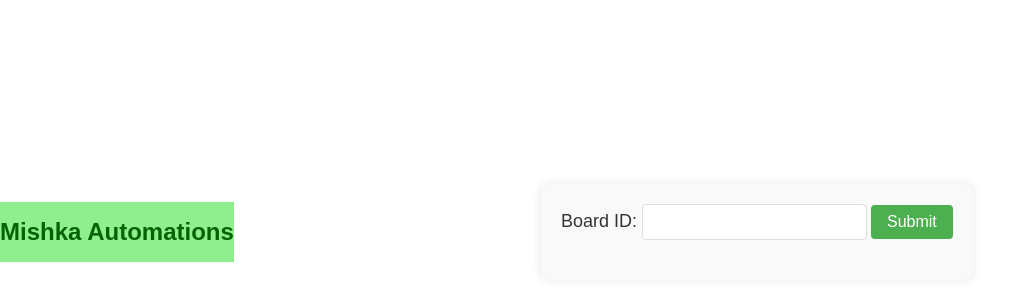
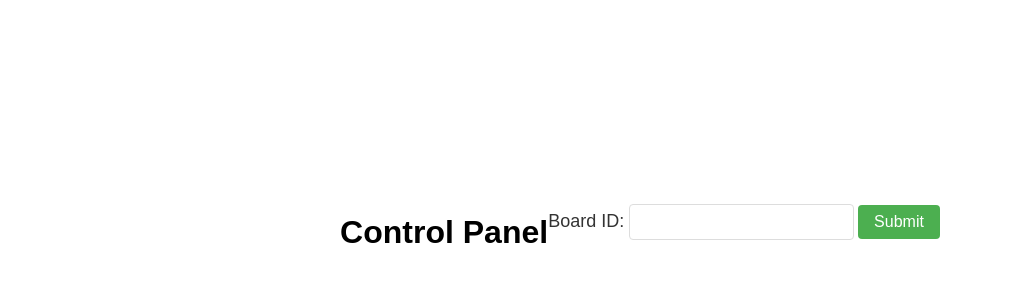
Before and after one commit to Chirag950/Mishkaapi, a website: page public/index.html in a window 1280 px wide. Shown: the part 168-468 px from the top of the page, without its empty margins (0-1016 px from the left). Drawn offline with nearby package versions, Linux system fonts and the light colour scheme.

Commit message:
version19

```diff
--- a/public/index.html
+++ b/public/index.html
@@ -2,7 +2,7 @@
 <html>
 <head>
   <meta charset="UTF-8">
-  <title>Mishka Automations!</title>
+  <title>Control Panel</title>
   <style>
     /* Reset some default styles */
     html, body {
@@ -10,6 +10,7 @@
       padding: 0;
       font-family: Arial, sans-serif;
     }
+
     /* Center the h1 element */
     body {
       display: flex;
@@ -20,18 +21,12 @@
 
     /* Top navigation bar */
     .topnav {
-  background-color: lightgreen;
+      background-color: #333;
       overflow: hidden;
-  display: flex;
-  justify-content: center; /* Center the links */
-}
-
-.topnav h1 {
-  color: darkgreen;
-  font-size: 24px;
     }
 
     .topnav a {
+      float: left;
       color: #f2f2f2;
       text-align: center;
       padding: 14px 16px;
@@ -62,8 +57,6 @@
     .container h1 {
       text-align: center;
       color: #333;
-  margin-top: 20px;
-  color: #4CAF50; /* Set light green color */
     }
 
     /* Board form */
@@ -140,17 +133,14 @@
   </style>
 </head>
 <body>
-  <div class="topnav">
-    <h1>Mishka Automations</h1>
-  </div>
-  <div class="container">
+  <h1>Control Panel</h1>
   <form id="boardForm">
     <label for="boardId">Board ID:</label>
     <input type="text" id="boardId" name="boardId" required>
     <button type="submit">Submit</button>
   </form>
   <div id="outputsContainer"></div>
-  </div>
+
   <script src="https://code.jquery.com/jquery-3.6.0.min.js"></script>
   <script>
     $(document).ready(() => {
```
Lines whose indentation alone changed are shown as unchanged.
